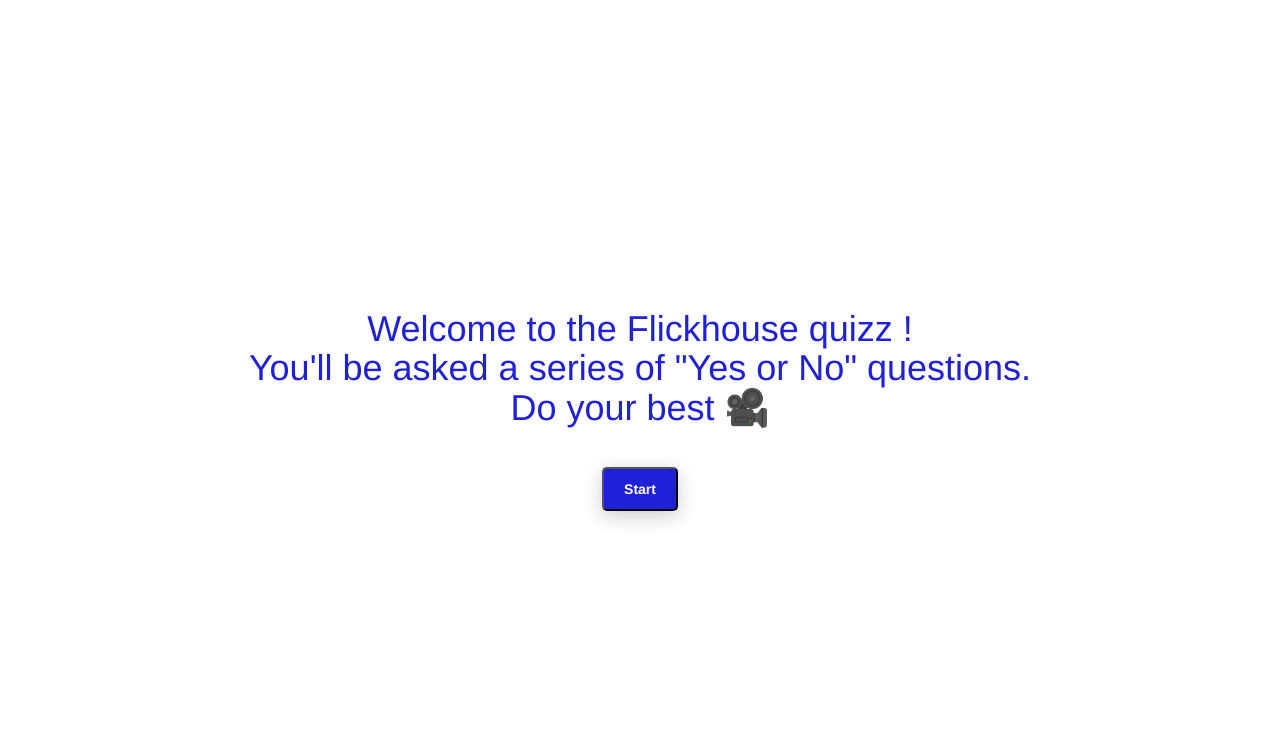
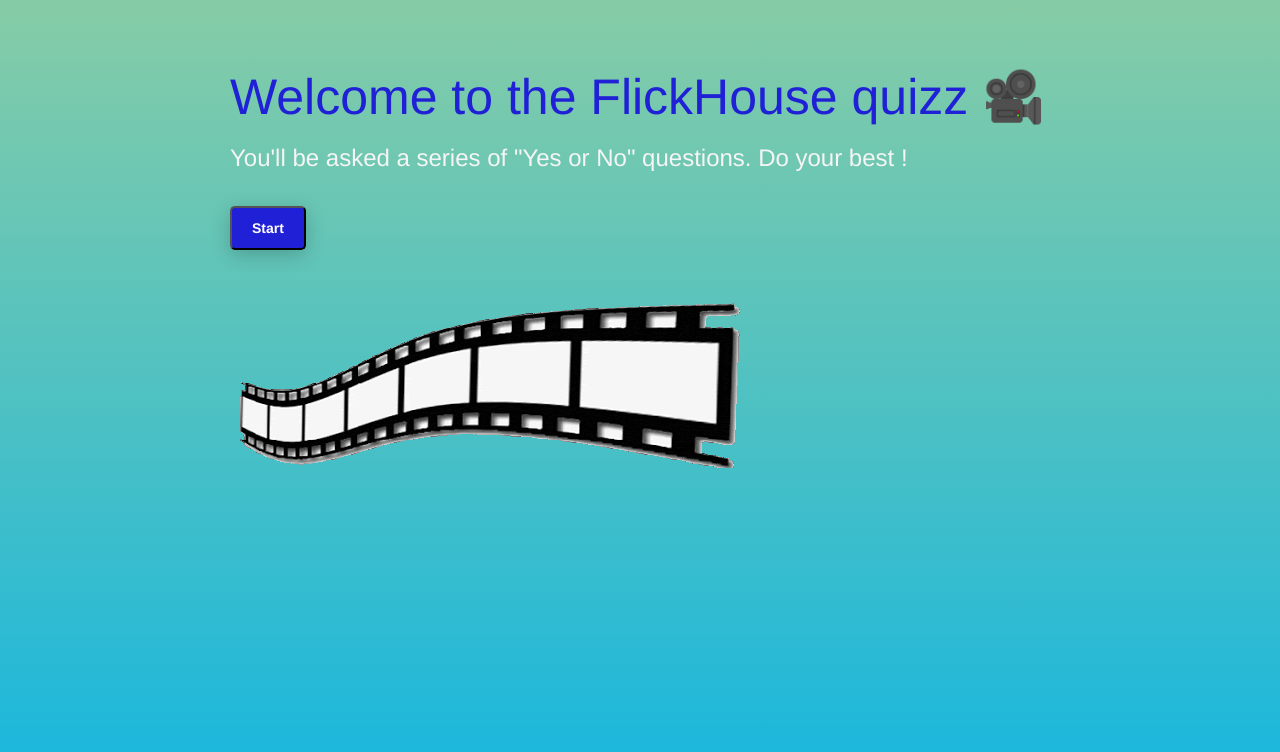
Before and after one commit to myriamdbs/react-FlickHouse, a React app: page / in a window 1280 px wide. Shown: the top 752 px of the page. Built offline with nearby package versions, Linux system fonts and the light colour scheme.

Commit message:
welcome message and question box designed

```diff
--- a/assets/stylesheets/application.scss
+++ b/assets/stylesheets/application.scss
@@ -1,22 +1,30 @@
 body {
   font-family: Helvetica;
+  background: linear-gradient(#86cca6, #16B6DF)
+}
+
+h1 {
+  font-size: 50px;
+}
+
+h2 {
+  font-size: 35px;
 }
 
 #root {
   height: 100vh;
-  display: flex;
-  align-items: center;
-  justify-content: center;
+  display:flex;
+  justify-content:center;
 }
 
-.welcome-message {
-  color: #2020d6;
-  text-align: center;
+.app-container {
+  width: 920px;
+  padding: 50px;
 
 }
 
 button {
-  margin-top: 30px;
+  margin-top: 25px;
   background-color: #2020d6;
   color: white;
   padding: 10px 20px;
@@ -30,8 +38,38 @@ button {
   }
 }
 
-.app-container {
-  margin-right: 70px;
-  margin-left: 70px;
+.welcome-message {
+  color: #2020d6;
+  font-weight: bold;
+  h3 {
+    color: rgba(245,245,245,1);
+  }
+}
+
+.question-box {
   text-align: center;
+  span {
+    color:#2020d6;
+  }
+  button {
+    background-color: white;
+
+  }
 }
+
+.yes-btn {
+  color: green;
+}
+
+.no-btn {
+  color: red;
+}
+.countdown {
+  margin-bottom: 50px;
+}
+
+.film-image {
+  display: flex;
+  justify-content: space-between;
+  margin-top: 50px;
+}
--- a/src/components/app.jsx
+++ b/src/components/app.jsx
@@ -29,8 +29,10 @@ class App extends Component {
     }
 
     let startBtn;
+    let filmImage;
     if (this.state.startBtnDisplayed) {
       startBtn = <button onClick={this.handleStartQuizz}>Start</button>;
+      filmImage = <img src="../../assets/cinebande.gif" alt="film"/>;
     }
 
     let question;
@@ -40,9 +42,16 @@ class App extends Component {
 
     return (
       <div className="app-container">
-        { message }
-        { startBtn }
-        { question }
+        <div className="home-container-left">
+          { message }
+          { startBtn }
+          <div className="film-image">
+            { filmImage }
+          </div>
+        </div>
+        <div>
+          { question }
+        </div>
       </div>
 
     );
--- a/src/components/question_box.jsx
+++ b/src/components/question_box.jsx
@@ -33,19 +33,19 @@ class QuestionBox extends React.Component {
   }
 
   getAnswerFromApi = async (movieId, actorId) => {
-    const credits = await fetch(`https://api.themoviedb.org/3/movie/${movieId}/credits?api_key=${process.env.API_TMBD_KEY}`)
-      .then(response => response.json());
-    console.log(credits.cast);
-    const answerViaCredit = credits.cast.some(credit => credit.id === actorId);
-    if (answerViaCredit) {
+    await fetch(`https://api.themoviedb.org/3/movie/${movieId}/credits?api_key=${process.env.API_TMBD_KEY}`)
+      .then(response => response.json())
+      .then((data) => {
+        if (data.cast.some(credit => credit.id === actorId)) {
           this.setState({
-        answer: 'yes'
+            answer: 'yes',
           });
         } else {
           this.setState({
-        answer: 'no'
+            answer: 'no',
           });
         }
+      });
   }
 
   getUserAnswer = (e) => {
@@ -56,8 +56,6 @@ class QuestionBox extends React.Component {
     const actorId = e.target.dataset.actor;
     const movieId = e.target.dataset.movie;
     this.getAnswerFromApi(actorId);
-
-
   }
 
   render() {
@@ -65,27 +63,34 @@ class QuestionBox extends React.Component {
     let question;
     let yesButton;
     let noButton;
+    let countdown;
     if (this.state.dataLoaded) {
-      question = <h2>Did { actors[randomIndexForActor]['name'] } play in { movies[randomIndexForMovies]['name'] || movies[randomIndexForMovies]['title']} ? </h2>;
-      yesButton = <button data-option='yes' data-actor={ actors[randomIndexForActor]['id']} data-movie= { movies[randomIndexForMovies]['id'] } onClick={this.getUserAnswer}>Yes</button>;
-      noButton = <button data-option='no' onClick={this.getUserAnswer}>No</button>;
+      question = <h2>Did <span>{ actors[randomIndexForActor]['name'] }</span> play in <span>{ movies[randomIndexForMovies]['name'] || movies[randomIndexForMovies]['title']}</span> ? </h2>;
+      yesButton = <button className="yes-btn" data-option='yes' data-actor={ actors[randomIndexForActor]['id']} data-movie={ movies[randomIndexForMovies]['id'] } onClick={this.getUserAnswer}>Yes</button>;
+      noButton = <button className="no-btn" data-option='no' data-actor={ actors[randomIndexForActor]['id']} data-movie={ movies[randomIndexForMovies]['id'] } onClick={this.getUserAnswer}>No</button>;
+      countdown = <img src='../../assets/countdown.gif' alt="cinema countdown"/>;
     }
 
-    // compare answer & userAnswer
     let winMessage;
     let looseMessage;
     if (this.state.userAnswer === this.state.answer && this.state.answer !== null) {
-      winMessage = <h3>Good answer ! Well done 💪</h3>;
-    } else if (this.state.userAnswer !== this.state.answer && this.state.answer !== null) {
-      looseMessage = <h3> Wrong answer 😕</h3>;
-    }
-    // display win/loose msg to user
+      winMessage = <h3>Good answer ! Well done 💪</h3>}
+    else if (this.state.userAnswer !== this.state.answer && this.state.answer !== null) {
+      looseMessage = <h3> Wrong answer 😕</h3>;}
+
     return (
+      <div className="question-box">
+        <div className="countdown">
+          { countdown }
+        </div>
+        <div className="question">
+          { question }
+        </div>
         <div>
-        { question }
           { yesButton }
            ||
           { noButton }
+        </div>
         { winMessage }
         { looseMessage }
       </div>
--- a/src/components/welcome_message.jsx
+++ b/src/components/welcome_message.jsx
@@ -4,10 +4,8 @@ class WelcomeMessage extends Component {
   render() {
     return (
       <div className="welcome-message">
-        <h1>Welcome to the Flickhouse quizz !
-          <br/>You'll be asked a series of "Yes or No" questions.
-          <br/>Do your best 🎥
-        </h1>
+        <h1>Welcome to the FlickHouse quizz 🎥</h1>
+          <h3>You'll be asked a series of "Yes or No" questions. Do your best !</h3>
       </div>
     );
   }
```
Also changed, not shown: assets/cinebande.gif (added), assets/countdown.gif (added). Lines whose indentation alone changed are shown as unchanged.
